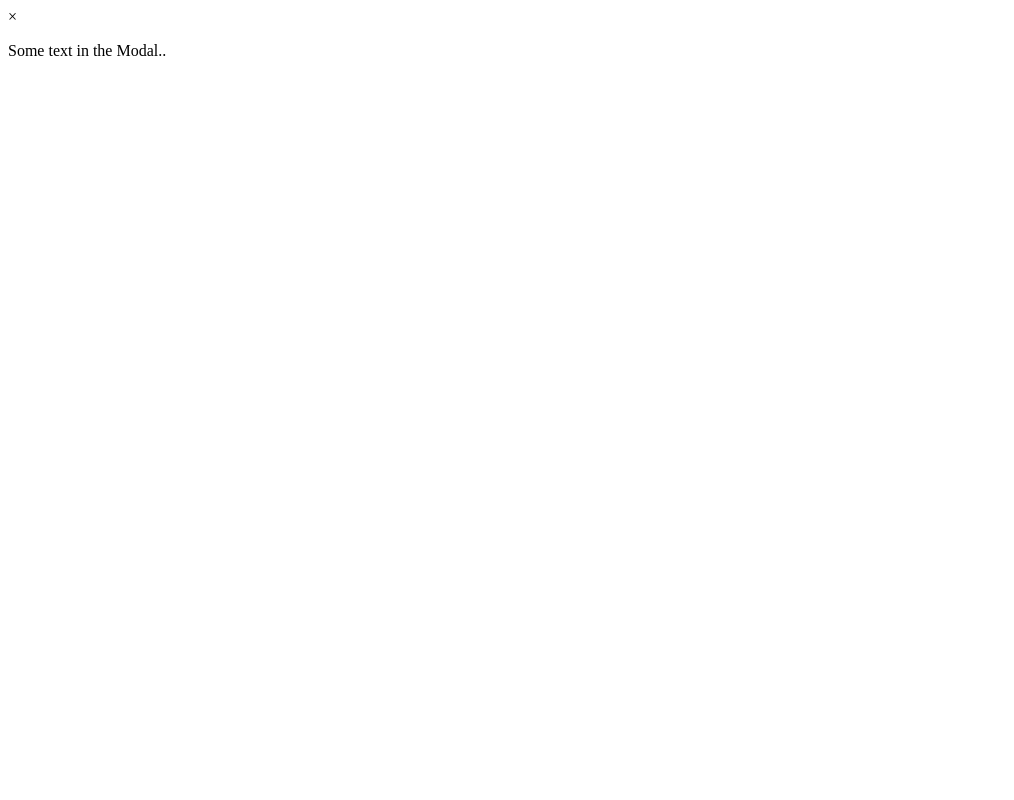
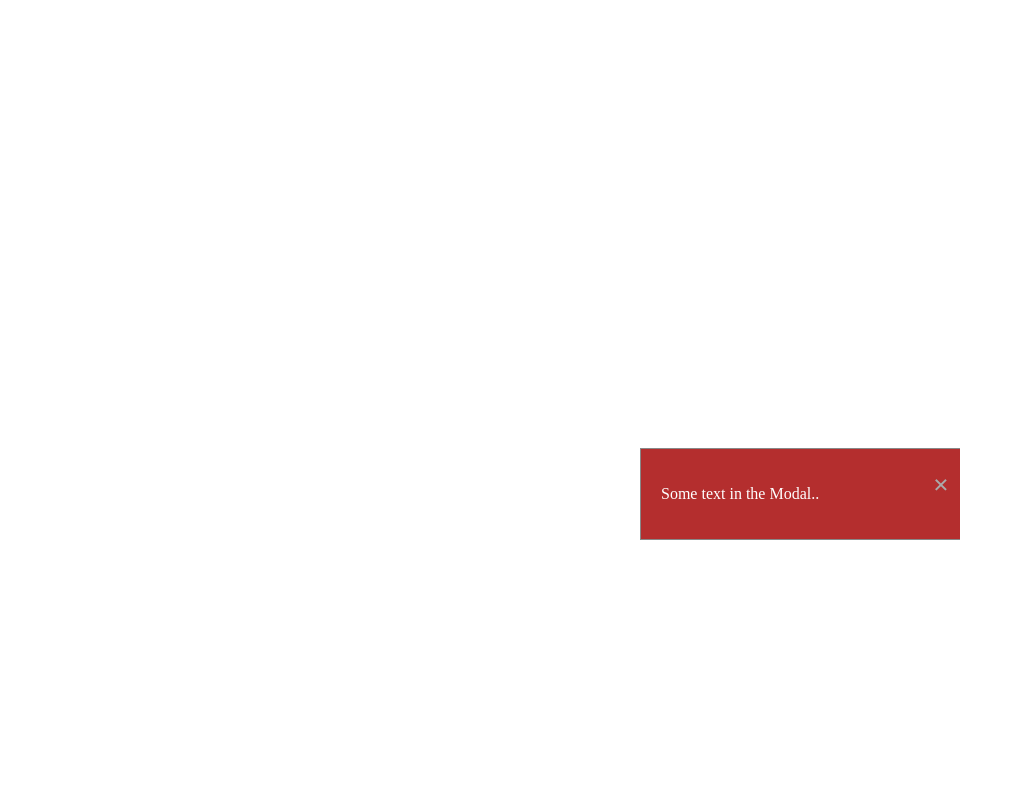
Before and after one commit to cjnour/vanilla-chrome-extension-demo, a browser extension: page modal.html in a window 1280 px wide. Shown: the whole page, without its empty margins (0-1014 px from the left). Drawn offline with Linux system fonts and the light colour scheme.

Commit message:
Fixed styles.

```diff
--- a/background.js
+++ b/background.js
@@ -8,7 +8,6 @@ chrome.contextMenus.create(menuItem);
 
 chrome.contextMenus.onClicked.addListener(function (clickData) {
   chrome.tabs.query({ active: true, currentWindow: true }, function (tab) {
-    // console.log("Click data: ", clickData, "Tabs: ", tab);
     chrome.scripting.executeScript({
       target: { tabId: tab[0].id },
       files: ["contentScript.js"],
--- a/modal.html
+++ b/modal.html
@@ -1,6 +1,45 @@
-<div id="myModal" class="modal">
-  <div class="modal-content">
-    <span class="close">&times;</span>
-    <p>Some text in the Modal..</p>
-  </div>
-</div>
+<!DOCTYPE html>
+<html lang="en">
+  <head>
+    <style>
+      .modal {
+        display: block; /* Hidden by default */
+        position: fixed; /* Stay in place */
+        z-index: 1; /* Sit on top */
+        left: 50%;
+        top: 50%;
+        width: 20rem; /* Full width */
+        height: 40rem; /* Full height */
+        overflow: hidden; /* Enable scroll if needed */
+      }
+      .modal-content {
+        background-color: #b42e2e;
+        margin: 15% auto; /* 15% from the top and centered */
+        padding: 20px;
+        border: 1px solid #888;
+        width: 18rem; /* Could be more or less, depending on screen size */
+        color: white;
+      }
+      .close {
+        color: #aaa;
+        float: right;
+        font-size: 28px;
+        font-weight: bold;
+      }
+      .close:hover,
+      .close:focus {
+        color: black;
+        text-decoration: none;
+        cursor: pointer;
+      }
+    </style>
+  </head>
+  <body>
+    <div class="modal">
+      <div class="modal-content">
+        <span class="close"> &times; </span>
+        <p>Some text in the Modal..</p>
+      </div>
+    </div>
+  </body>
+</html>
--- a/style.css
+++ b/modalStyles.css
@@ -1,45 +1,3 @@
-body {
-  margin: 0;
-  padding: 10px;
-  font-family: Arial, Helvetica, sans-serif;
-  min-width: 400px;
-}
-
-input {
-  width: 100%;
-  padding: 10px;
-  box-sizing: border-box;
-  border: 1px solid #5f9341;
-  margin-bottom: 4px;
-}
-
-button {
-  background: #5f9341;
-  color: white;
-  padding: 10px 20px;
-  border: 1px solid #5f9341;
-  font-weight: bold;
-}
-
-#delete-btn {
-  background: white;
-  color: #5f9341;
-}
-
-ul {
-  margin-top: 20px;
-  list-style: none;
-  padding-left: 0;
-}
-
-li {
-  margin-top: 5px;
-}
-
-a {
-  color: #5f9341;
-}
-
 /* The Modal (background) */
 .modal {
   display: block; /* Hidden by default */
```
